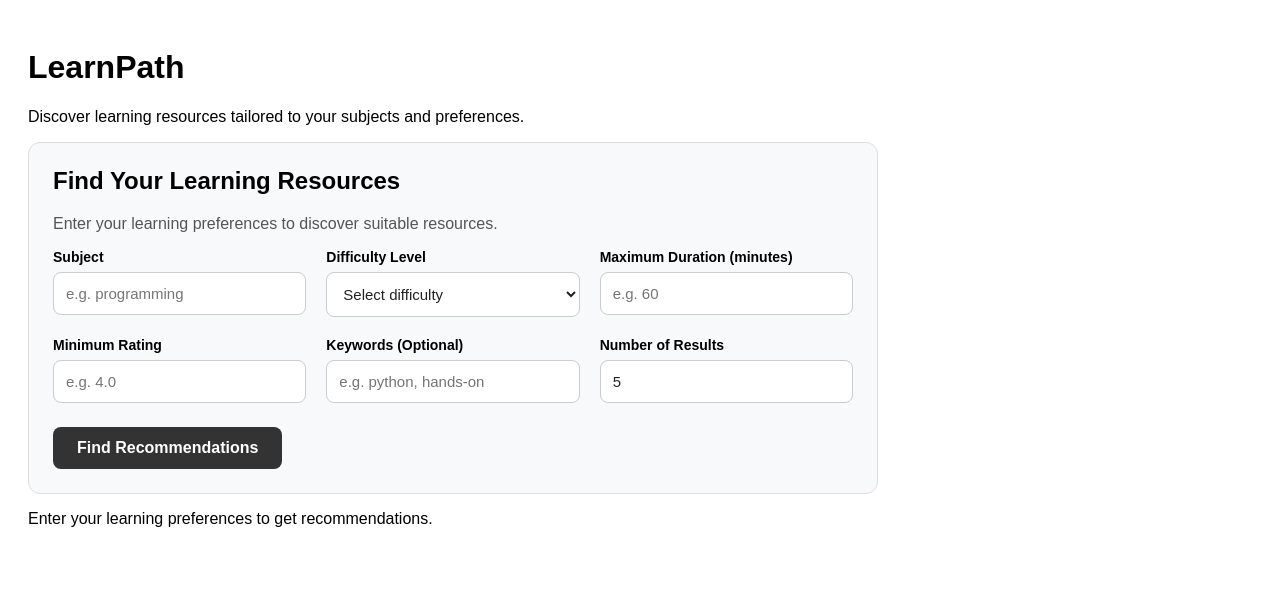
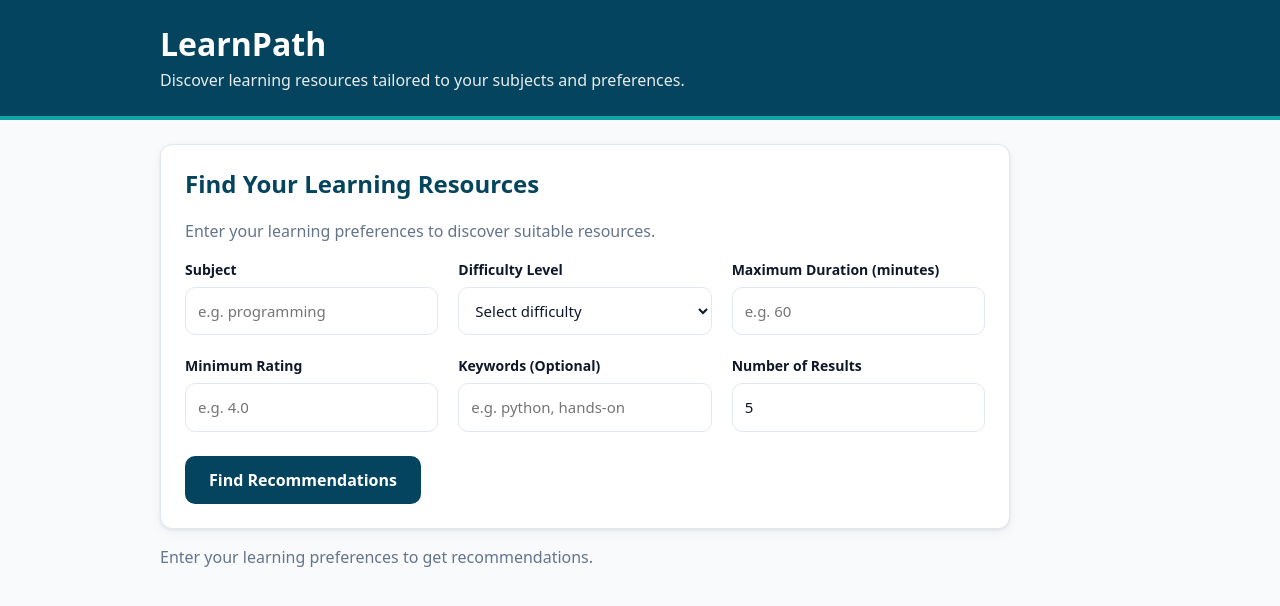
Before and after one commit to jamurillo98/itec322-learnpath, a React (Vite) app in the folder frontend/: page / in a window 1280 px wide. Shown: the top 606 px of the page. Built offline with nearby package versions, Linux system fonts and the light colour scheme.

Commit message:
feat(frontend): apply LearnPath colour theme and loading spinner

```diff
--- a/frontend/index.html
+++ b/frontend/index.html
@@ -1,10 +1,15 @@
 <!-- Vite HTML entry point. The React app mounts into #root. -->
-<!doctype html>
+<!DOCTYPE html>
 <html lang="en">
   <head>
     <meta charset="UTF-8" />
     <meta name="viewport" content="width=device-width, initial-scale=1.0" />
-    <title>Rule-based Recommendations</title>
+    <meta
+      name="description"
+      content="LearnPath - discover learning resources tailored to your subjects and preferences."
+    />
+    <meta name="theme-color" content="#05445E" />
+    <title>LearnPath</title>
   </head>
   <body>
     <div id="root"></div>
--- a/frontend/src/App.jsx
+++ b/frontend/src/App.jsx
@@ -1,6 +1,8 @@
 import { useState } from "react";
 import InputForm from "./components/InputForm";
 import Results from "./components/Results";
+import LoadingSpinner from "./components/LoadingSpinner";
+import "./theme.css";
 
 export default function App() {
   const [results, setResults] = useState([]);
@@ -20,7 +22,9 @@ export default function App() {
       });
       const data = await response.json().catch(() => null);
       if (!response.ok) {
-        throw new Error(data?.detail?.[0]?.msg || `Request failed (${response.status})`);
+        throw new Error(
+          data?.detail?.[0]?.msg || `Request failed (${response.status})`
+        );
       }
       if (!data || !Array.isArray(data.recommendations)) {
         throw new Error("The server returned an invalid response.");
@@ -28,20 +32,41 @@ export default function App() {
       setResults(data.recommendations);
       setStatus("success");
     } catch (requestError) {
-      setError(requestError instanceof Error ? requestError.message : "Unable to load recommendations.");
+      setError(
+        requestError instanceof Error
+          ? requestError.message
+          : "Unable to load recommendations."
+      );
       setStatus("error");
     }
   };
 
   return (
-    <div style={{ padding: 20, fontFamily: "Arial, sans-serif" }}>
-      <h1>LearnPath</h1>
-<p>Discover learning resources tailored to your subjects and preferences.</p>
-      <InputForm onSubmit={handleSubmit} disabled={status === "loading"} />
-      {status === "idle" && <p>Enter your learning preferences to get recommendations.</p>}
-      {status === "loading" && <p role="status">Loading recommendations...</p>}
-      {error && <p role="alert">{error}</p>}
-      {status === "success" && <Results items={results} />}
+    <div className="app">
+      <header className="app-header">
+        <h1>LearnPath</h1>
+        <p>
+          Discover learning resources tailored to your subjects and preferences.
+        </p>
+      </header>
+
+      <main className="app-main">
+        <InputForm onSubmit={handleSubmit} disabled={status === "loading"} />
+        {status === "idle" && (
+          <p className="text-muted">
+            Enter your learning preferences to get recommendations.
+          </p>
+        )}
+        {status === "loading" && (
+          <LoadingSpinner message="Finding the best resources for you..." />
+        )}
+        {error && (
+          <p className="error-message" role="alert">
+            {error}
+          </p>
+        )}
+        {status === "success" && <Results items={results} />}
+      </main>
     </div>
   );
 }
--- a/frontend/src/components/InputForm.jsx
+++ b/frontend/src/components/InputForm.jsx
@@ -1,4 +1,3 @@
-
 import { useState } from "react";
 
 export default function InputForm({ onSubmit, disabled = false }) {
@@ -25,15 +24,12 @@ export default function InputForm({ onSubmit, disabled = false }) {
     });
   };
 
+  // Colours, border and focus ring come from theme.css
   const fieldStyle = {
     width: "100%",
     padding: "12px",
-    border: "1px solid #ccc",
-    borderRadius: "8px",
     fontSize: "15px",
     boxSizing: "border-box",
-    backgroundColor: "#fff",
-    color: "#222",
   };
 
   const labelStyle = {
@@ -49,26 +45,30 @@ export default function InputForm({ onSubmit, disabled = false }) {
       style={{
         maxWidth: "800px",
         padding: "24px",
-        border: "1px solid #ddd",
+        border: "1px solid var(--lp-border)",
         borderRadius: "12px",
-        backgroundColor: "#f8f9fa",
+        backgroundColor: "var(--lp-surface)",
+        boxShadow: "var(--lp-shadow)",
       }}
     >
       <h2 style={{ marginTop: 0 }}>Find Your Learning Resources</h2>
 
-      <p style={{ color: "#555" }}>
+      <p style={{ color: "var(--lp-muted)" }}>
         Enter your learning preferences to discover suitable resources.
       </p>
 
       <div
         style={{
           display: "grid",
-          gridTemplateColumns: "repeat(auto-fit, minmax(min(100%, 240px), 1fr))",
+          gridTemplateColumns:
+            "repeat(auto-fit, minmax(min(100%, 240px), 1fr))",
           gap: "20px",
         }}
       >
         <div>
-          <label htmlFor="subject" style={labelStyle}>Subject</label>
+          <label htmlFor="subject" style={labelStyle}>
+            Subject
+          </label>
           <input
             id="subject"
             style={fieldStyle}
@@ -81,7 +81,9 @@ export default function InputForm({ onSubmit, disabled = false }) {
         </div>
 
         <div>
-          <label htmlFor="difficulty" style={labelStyle}>Difficulty Level</label>
+          <label htmlFor="difficulty" style={labelStyle}>
+            Difficulty Level
+          </label>
           <select
             id="difficulty"
             style={fieldStyle}
@@ -90,7 +92,9 @@ export default function InputForm({ onSubmit, disabled = false }) {
             required
             disabled={disabled}
           >
-            <option value="" disabled>Select difficulty</option>
+            <option value="" disabled>
+              Select difficulty
+            </option>
             <option value="beginner">Beginner</option>
             <option value="intermediate">Intermediate</option>
             <option value="advanced">Advanced</option>
@@ -98,7 +102,9 @@ export default function InputForm({ onSubmit, disabled = false }) {
         </div>
 
         <div>
-          <label htmlFor="duration" style={labelStyle}>Maximum Duration (minutes)</label>
+          <label htmlFor="duration" style={labelStyle}>
+            Maximum Duration (minutes)
+          </label>
           <input
             id="duration"
             type="number"
@@ -113,7 +119,9 @@ export default function InputForm({ onSubmit, disabled = false }) {
         </div>
 
         <div>
-          <label htmlFor="rating" style={labelStyle}>Minimum Rating</label>
+          <label htmlFor="rating" style={labelStyle}>
+            Minimum Rating
+          </label>
           <input
             id="rating"
             type="number"
@@ -130,7 +138,9 @@ export default function InputForm({ onSubmit, disabled = false }) {
         </div>
 
         <div>
-          <label htmlFor="keywords" style={labelStyle}>Keywords (Optional)</label>
+          <label htmlFor="keywords" style={labelStyle}>
+            Keywords (Optional)
+          </label>
           <input
             id="keywords"
             style={fieldStyle}
@@ -142,7 +152,9 @@ export default function InputForm({ onSubmit, disabled = false }) {
         </div>
 
         <div>
-          <label htmlFor="limit" style={labelStyle}>Number of Results</label>
+          <label htmlFor="limit" style={labelStyle}>
+            Number of Results
+          </label>
           <input
             id="limit"
             type="number"
@@ -163,13 +175,7 @@ export default function InputForm({ onSubmit, disabled = false }) {
         style={{
           marginTop: "24px",
           padding: "12px 24px",
-          backgroundColor: disabled ? "#aaa" : "#333",
-          color: "#fff",
-          border: "none",
-          borderRadius: "8px",
           fontSize: "16px",
-          fontWeight: "600",
-          cursor: disabled ? "not-allowed" : "pointer",
         }}
       >
         {disabled ? "Loading Recommendations..." : "Find Recommendations"}
--- /dev/null
+++ b/frontend/src/components/LoadingSpinner.css
@@ -0,0 +1,35 @@
+.loading-spinner {
+  display: flex;
+  flex-direction: column;
+  align-items: center;
+  gap: 0.75rem;
+  padding: 2.5rem 1rem;
+}
+
+.loading-spinner__circle {
+  width: 42px;
+  height: 42px;
+  border: 4px solid var(--lp-primary-soft, #e6f6f6);
+  border-top-color: var(--lp-primary, #0ea5a4);
+  border-radius: 50%;
+  animation: loading-spin 0.8s linear infinite;
+}
+
+.loading-spinner__text {
+  margin: 0;
+  color: var(--lp-muted, #64748b);
+  font-weight: 500;
+}
+
+@keyframes loading-spin {
+  to {
+    transform: rotate(360deg);
+  }
+}
+
+/* Slower spin for users who reduce motion */
+@media (prefers-reduced-motion: reduce) {
+  .loading-spinner__circle {
+    animation-duration: 2.5s;
+  }
+}
--- /dev/null
+++ b/frontend/src/components/LoadingSpinner.jsx
@@ -0,0 +1,20 @@
+import "./LoadingSpinner.css";
+
+/**
+ * LoadingSpinner
+ * Shown while the frontend waits for /api/recommend.
+ *
+ * Usage:
+ *   {loading && <LoadingSpinner />}
+ *   {loading && <LoadingSpinner message="Finding resources for you..." />}
+ */
+export default function LoadingSpinner({
+  message = "Finding the best resources for you...",
+}) {
+  return (
+    <div className="loading-spinner" role="status" aria-live="polite">
+      <div className="loading-spinner__circle" aria-hidden="true" />
+      <p className="loading-spinner__text">{message}</p>
+    </div>
+  );
+}
--- a/frontend/src/components/Results.jsx
+++ b/frontend/src/components/Results.jsx
@@ -1,8 +1,7 @@
-
 export default function Results({ items = [] }) {
   if (!items || items.length === 0) {
     return (
-      <p role="status" style={{ marginTop: "24px" }}>
+      <p role="status" className="text-muted" style={{ marginTop: "24px" }}>
         No matching learning resources were found.
       </p>
     );
@@ -15,20 +14,18 @@ export default function Results({ items = [] }) {
     practicality: "Practicality",
   };
 
+  // Background, border, teal top line and shadow come from the .card class in theme.css
   const cardStyle = {
-    backgroundColor: "#ffffff",
-    border: "1px solid #dddddd",
-    borderRadius: "12px",
     padding: "24px",
     marginBottom: "20px",
-    boxShadow: "0 2px 8px rgba(0, 0, 0, 0.05)",
     overflowWrap: "anywhere",
   };
 
   const tagStyle = {
     display: "inline-block",
     padding: "6px 10px",
-    backgroundColor: "#f0f0f0",
+    backgroundColor: "var(--lp-primary-soft)",
+    color: "var(--lp-primary-dark)",
     borderRadius: "6px",
     fontSize: "13px",
     textTransform: "capitalize",
@@ -44,17 +41,14 @@ export default function Results({ items = [] }) {
     >
       <h2>Recommended Learning Resources</h2>
 
-      <p style={{ color: "#555" }}>
+      <p style={{ color: "var(--lp-muted)" }}>
         Found {items.length} learning resource
         {items.length !== 1 ? "s" : ""} matching your preferences.
       </p>
 
       <div>
         {items.map((item, index) => (
-          <article
-            key={item.id || index}
-            style={cardStyle}
-          >
+          <article key={item.id || index} className="card" style={cardStyle}>
             <div
               style={{
                 display: "flex",
@@ -76,13 +70,9 @@ export default function Results({ items = [] }) {
                     flexWrap: "wrap",
                   }}
                 >
-                  {item.format && (
-                    <span style={tagStyle}>{item.format}</span>
-                  )}
+                  {item.format && <span style={tagStyle}>{item.format}</span>}
 
-                  {item.level && (
-                    <span style={tagStyle}>{item.level}</span>
-                  )}
+                  {item.level && <span style={tagStyle}>{item.level}</span>}
 
                   {item.duration_minutes != null && (
                     <span style={tagStyle}>
@@ -97,25 +87,30 @@ export default function Results({ items = [] }) {
                   style={{
                     display: "block",
                     fontSize: "25px",
+                    color: "var(--lp-primary-dark)",
                   }}
                 >
-                  {typeof item.score === "number"
-                    ? item.score
-                    : "N/A"}
+                  {typeof item.score === "number" ? item.score : "N/A"}
                 </strong>
-                <small>Total Score</small>
+                <small className="text-muted">Total Score</small>
               </div>
             </div>
 
             <div style={{ marginTop: "20px" }}>
-              <p><strong>Resource ID:</strong> {item.id || "Unavailable"}</p>
+              <p>
+                <strong>Resource ID:</strong> {item.id || "Unavailable"}
+              </p>
 
               {item.topic && (
-                <p><strong>Topic:</strong> {item.topic}</p>
+                <p>
+                  <strong>Topic:</strong> {item.topic}
+                </p>
               )}
 
               {item.rating != null && (
-                <p><strong>Rating:</strong> {item.rating} / 5</p>
+                <p>
+                  <strong>Rating:</strong> {item.rating} / 5
+                </p>
               )}
             </div>
 
@@ -132,35 +127,38 @@ export default function Results({ items = [] }) {
                       gap: "12px",
                     }}
                   >
-                    {Object.entries(categoryLabels).map(
-                      ([key, label]) => (
+                    {Object.entries(categoryLabels).map(([key, label]) => (
                       <div
                         key={key}
                         style={{
                           padding: "12px",
-                            backgroundColor: "#f8f9fa",
-                            border: "1px solid #e5e5e5",
+                          backgroundColor: "var(--lp-bg)",
+                          border: "1px solid var(--lp-border)",
                           borderRadius: "8px",
                         }}
                       >
                         <div
                           style={{
                             fontSize: "13px",
-                              color: "#555",
+                            color: "var(--lp-muted)",
                             marginBottom: "6px",
                           }}
                         >
                           {label}
                         </div>
 
-                          <strong style={{ fontSize: "18px" }}>
+                        <strong
+                          style={{
+                            fontSize: "18px",
+                            color: "var(--lp-primary-dark)",
+                          }}
+                        >
                           {typeof item.score_breakdown[key] === "number"
                             ? item.score_breakdown[key]
                             : "N/A"}
                         </strong>
                       </div>
-                      )
-                    )}
+                    ))}
                   </div>
                 </div>
               )}
@@ -171,11 +169,9 @@ export default function Results({ items = [] }) {
               </p>
             )}
 
-            {Array.isArray(item.keywords) &&
-              item.keywords.length > 0 && (
+            {Array.isArray(item.keywords) && item.keywords.length > 0 && (
               <p>
-                  <strong>Keywords:</strong>{" "}
-                  {item.keywords.join(", ")}
+                <strong>Keywords:</strong> {item.keywords.join(", ")}
               </p>
             )}
 
@@ -188,8 +184,8 @@ export default function Results({ items = [] }) {
                   display: "inline-block",
                   marginTop: "12px",
                   padding: "10px 16px",
-                  backgroundColor: "#333333",
-                  color: "#ffffff",
+                  backgroundColor: "var(--lp-primary-dark)",
+                  color: "var(--lp-on-primary)",
                   borderRadius: "8px",
                   textDecoration: "none",
                   fontWeight: "600",
--- /dev/null
+++ b/frontend/src/theme.css
@@ -0,0 +1,179 @@
+/* =========================================================
+   LearnPath colour theme: "Calm Teal & Navy"
+   Chosen from docs/colour-theme-shortlist.md (Sprint 2)
+
+   Accessibility: white text on #0EA5A4 is only 3.0:1, which fails
+   WCAG AA for normal text. So buttons use the navy (#05445E, 10.5:1)
+   and the teal is used for accents, borders, focus rings and the spinner.
+   ========================================================= */
+
+:root {
+  /* Palette from the shortlist */
+  --lp-primary: #0ea5a4; /* teal: accents, highlights, spinner */
+  --lp-primary-dark: #05445e; /* navy: buttons, header */
+  --lp-accent: #06b6d4; /* cyan: small highlights only */
+  --lp-bg: #f8fafc;
+  --lp-surface: #ffffff;
+  --lp-text: #0f172a;
+  --lp-muted: #64748b;
+
+  /* Supporting tokens */
+  --lp-primary-hover: #033347; /* darker navy for button hover */
+  --lp-primary-soft: #e6f6f6; /* light teal tint: focus rings, badges */
+  --lp-link: #0f766e; /* darker teal for links (5.5:1 on white) */
+  --lp-border: #e2e8f0;
+  --lp-on-primary: #ffffff;
+
+  /* Score / status colours */
+  --lp-success: #16a34a;
+  --lp-warning: #d97706;
+  --lp-error: #dc2626;
+  --lp-error-soft: #fef2f2;
+
+  /* Shape */
+  --lp-radius: 10px;
+  --lp-shadow: 0 1px 3px rgba(15, 23, 42, 0.08),
+    0 4px 12px rgba(15, 23, 42, 0.05);
+}
+
+/* ---------- Base ---------- */
+body {
+  margin: 0;
+  background: var(--lp-bg);
+  color: var(--lp-text);
+  font-family: system-ui, -apple-system, "Segoe UI", Roboto, sans-serif;
+  line-height: 1.5;
+}
+
+h1,
+h2,
+h3 {
+  color: var(--lp-primary-dark);
+  line-height: 1.25;
+}
+
+a {
+  color: var(--lp-link);
+}
+a:hover {
+  text-decoration: underline;
+}
+
+/* ---------- App layout ---------- */
+.app-header {
+  background: var(--lp-primary-dark);
+  color: var(--lp-on-primary);
+  padding: 1.5rem 1rem;
+  border-bottom: 4px solid var(--lp-primary);
+}
+.app-header h1 {
+  color: var(--lp-on-primary);
+  margin: 0 0 0.25rem;
+  max-width: 960px;
+  margin-inline: auto;
+}
+.app-header p {
+  margin: 0 auto;
+  max-width: 960px;
+  opacity: 0.9;
+}
+
+.app-main {
+  max-width: 960px;
+  margin: 0 auto;
+  padding: 1.5rem 1rem 3rem;
+}
+
+/* ---------- Form controls ---------- */
+label {
+  font-weight: 600;
+  color: var(--lp-text);
+}
+
+input,
+select,
+textarea {
+  font: inherit;
+  color: var(--lp-text);
+  background: var(--lp-surface);
+  border: 1px solid var(--lp-border);
+  border-radius: var(--lp-radius);
+  padding: 0.55rem 0.75rem;
+}
+
+input:focus,
+select:focus,
+textarea:focus {
+  outline: none;
+  border-color: var(--lp-primary);
+  box-shadow: 0 0 0 3px var(--lp-primary-soft);
+}
+
+button {
+  font: inherit;
+  font-weight: 600;
+  color: var(--lp-on-primary);
+  background: var(--lp-primary-dark);
+  border: none;
+  border-radius: var(--lp-radius);
+  padding: 0.6rem 1.2rem;
+  cursor: pointer;
+  transition: background 0.15s ease;
+}
+button:hover:not(:disabled) {
+  background: var(--lp-primary-hover);
+}
+button:disabled {
+  opacity: 0.6;
+  cursor: not-allowed;
+}
+button:focus-visible {
+  outline: 3px solid var(--lp-primary);
+  outline-offset: 2px;
+}
+
+/* ---------- Reusable classes ---------- */
+.card {
+  background: var(--lp-surface);
+  border: 1px solid var(--lp-border);
+  border-top: 4px solid var(--lp-primary);
+  border-radius: var(--lp-radius);
+  box-shadow: var(--lp-shadow);
+  padding: 1.25rem;
+}
+
+.text-muted {
+  color: var(--lp-muted);
+}
+
+.error-message {
+  color: var(--lp-error);
+  background: var(--lp-error-soft);
+  border: 1px solid var(--lp-error);
+  border-radius: var(--lp-radius);
+  padding: 0.75rem 1rem;
+}
+
+/* Score colours: use on score numbers or score-breakdown bars */
+.score-high {
+  color: var(--lp-success);
+}
+.score-medium {
+  color: var(--lp-warning);
+}
+.score-low {
+  color: var(--lp-error);
+}
+
+.score-bar {
+  height: 8px;
+  background: var(--lp-border);
+  border-radius: 999px;
+  overflow: hidden;
+}
+.score-bar > span {
+  display: block;
+  height: 100%;
+  border-radius: 999px;
+  background: var(--lp-primary);
+}
```
Lines whose indentation alone changed are shown as unchanged.
